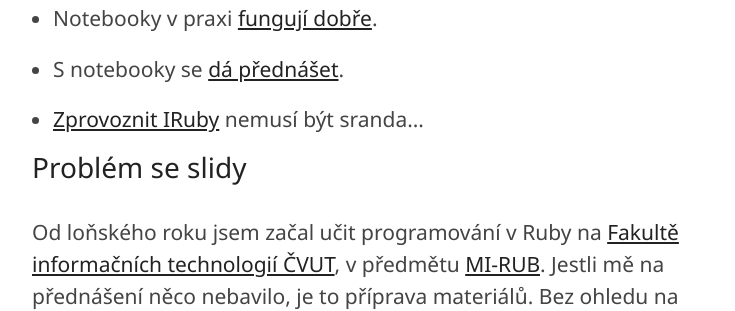
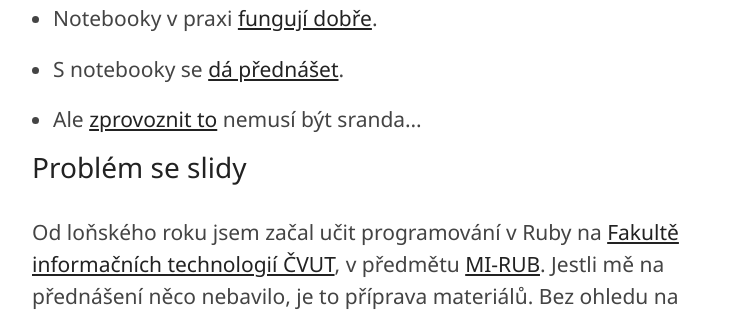
Before and after one commit to jnv/bitoff.cz, a Jekyll site: the page built from _posts/2014-06-04-iruby.md, in a window 1280 px wide and 900 px high, scrolled down 350 px. Shown: the part 155-466 px from the top of the window, without its empty margins (272-1007 px from the left). Built offline with Jekyll 4.4.1, drawn with Linux system fonts in a browser that asks for light colours; some web fonts are replaced; comment, search, counter and statistics services are not loaded.

Commit message:
iruby: tl;dr

```diff
--- a/_posts/2014-06-04-iruby.md
+++ b/_posts/2014-06-04-iruby.md
@@ -17,7 +17,7 @@ dependencies: |
 * IPython [není jen pro Python](#ipython), ale i [pro Ruby](https://github.com/minad/iruby) -- a [takhle to vypadá](http://nbviewer.ipython.org/github/minad/iruby/blob/master/IRuby-Example.ipynb).
 * Notebooky v praxi [fungují dobře](#exp).
 * S notebooky se [dá přednášet](#slidemode).
-* [Zprovoznit IRuby](#howto) nemusí být sranda...
+* Ale [zprovoznit to](#howto) nemusí být sranda...
 
 # Problém se slidy
 
```
